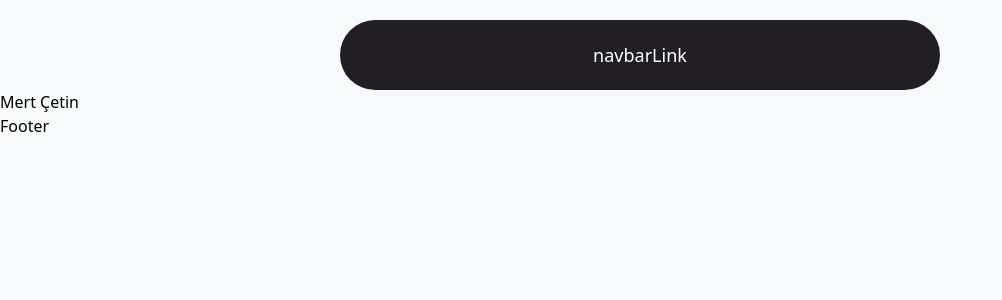
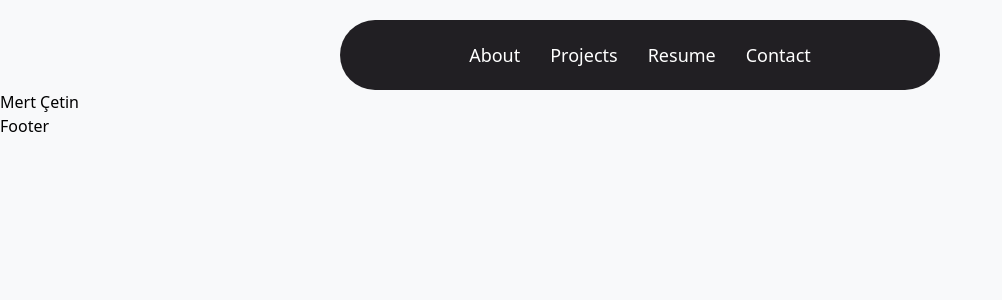
Before and after one commit to mertcetiin/mert.dev, a Next.js app: page / in a window 1280 px wide. Shown: the top 300 px of the page, without its empty margins (0-1002 px from the left). Built offline with nearby package versions, Linux system fonts and the light colour scheme.

Commit message:
header comps. made

```diff
--- a/components/MobilMenu.tsx
+++ b/components/MobilMenu.tsx
@@ -1,8 +1,45 @@
-import React from 'react'
+import { MOBIL_MENU } from '@/constants';
+import Link from 'next/link';
+
 
 function MobilMenu({ setIsOpenMenu, isOpenMenu }: any) {
     return (
-        <div>MobilMenu</div>
+        <section className="fixed bottom-1 left-2 right-2 sm:hidden">
+
+            <div className='bg-customGray text-customGray600 flex items-center justify-center text-center
+            h-[129px] rounded-3xl gap-x-4'>
+                {MOBIL_MENU.map((menu, index) => {
+                    if (menu.title === 'Resume') {
+                        return (
+                            <Link href={menu.href} key={index}
+                                className='hover:text-customPrimary flex flex-col text-center items-center text-lg'
+                                download
+                                target='e_blank'>
+                                {menu.iconItem}
+                                {menu.title}
+                            </Link>
+                        )
+                    } else if (menu.title === 'close') {
+                        return (
+                            <Link href={menu.href} key={index}
+                                className='text-customWhite flex flex-col text-center items-center text-2xl border rounded-full p-2 bg-customPrimary border-none'
+                                onClick={() => setIsOpenMenu(!isOpenMenu)}>
+                                {menu.iconItem}
+                            </Link>
+                        )
+                    } else {
+                        return (
+                            <Link href={menu.href} key={index} className='hover:text-customPrimary flex flex-col text-center items-center text-lg' >
+                                {menu.iconItem}
+                                {menu.title}
+                            </Link>
+                        )
+                    }
+
+                })}
+
+            </div>
+        </section>
     )
 }
 
--- a/components/Navbar.tsx
+++ b/components/Navbar.tsx
@@ -1,12 +1,35 @@
+import { NAVBAR_LINKS } from '@/constants';
 import Link from 'next/link';
 
 
 function Navbar({ containerStyles }: any) {
     return (
         <nav className={`${containerStyles}`}>
-            <div>
-                navbarLink
-            </div>
+            {NAVBAR_LINKS.map((link) => {
+                if (link.key === 'resume') {
+                    return (
+                        <Link
+                            href={link.href}
+                            key={link.key}
+                            className='hover:text-customPrimary'
+                            download
+                            target='e-blank'>
+                            {link.label}
+                        </Link>
+                    )
+                } else {
+                    return (
+                        <Link
+                            href={link.href}
+                            key={link.key}
+                            className='hover:text-customPrimary'
+                        >
+                            {link.label}
+                        </Link>
+                    )
+                }
+
+            })}
         </nav>
     )
 }
```
